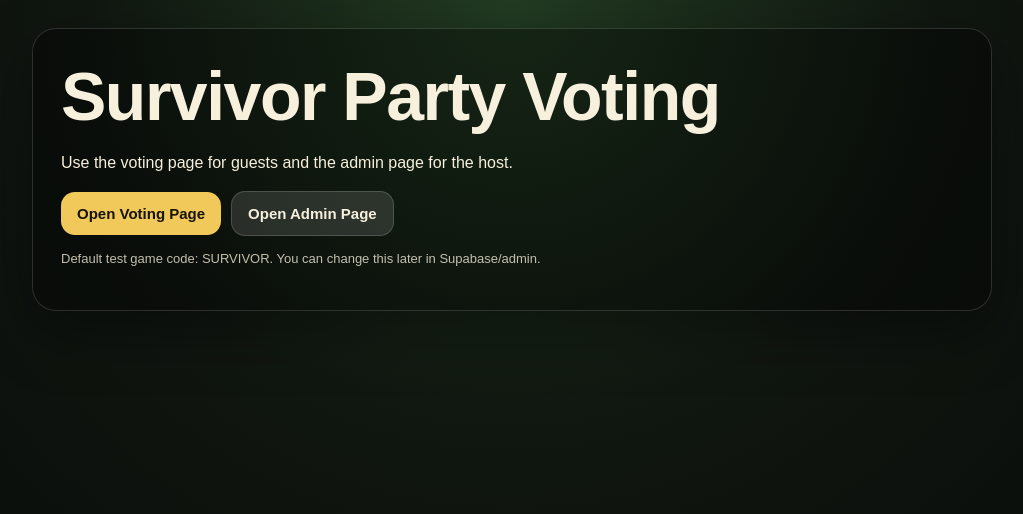
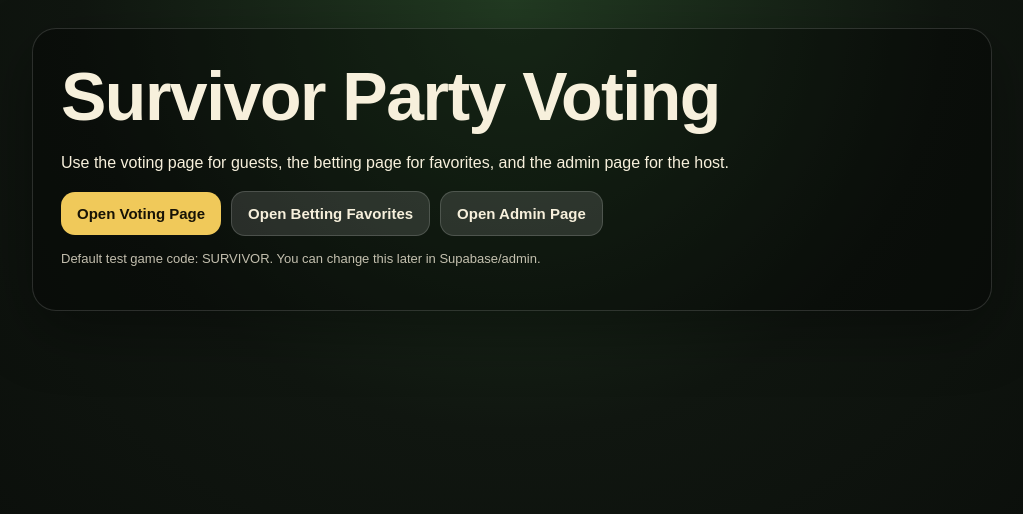
Before and after one commit to Azionario/survivor-voting-site, a Next.js app: page / in a window 1280 px wide. Shown: the top 514 px of the page, without its empty margins (128-1151 px from the left). Built offline with nearby package versions, Linux system fonts and the light colour scheme.

Commit message:
Update page.tsx

```diff
--- a/app/page.tsx
+++ b/app/page.tsx
@@ -5,14 +5,13 @@ export default function Home() {
     <main className="page">
       <div className="container hero">
         <h1>Survivor Party Voting</h1>
-        <p>Use the voting page for guests and the admin page for the host.</p>
+        <p>Use the voting page for guests, the betting page for favorites, and the admin page for the host.</p>
         <div className="row">
           <Link className="button" href="/vote/SURVIVOR">Open Voting Page</Link>
+          <Link className="button secondary" href="/betting/SURVIVOR">Open Betting Favorites</Link>
           <Link className="button secondary" href="/admin">Open Admin Page</Link>
         </div>
-        <p className="small">
-          Default test game code: SURVIVOR. You can change this later in Supabase/admin.
-        </p>
+        <p className="small">Default test game code: SURVIVOR. You can change this later in Supabase/admin.</p>
       </div>
     </main>
   );
```
